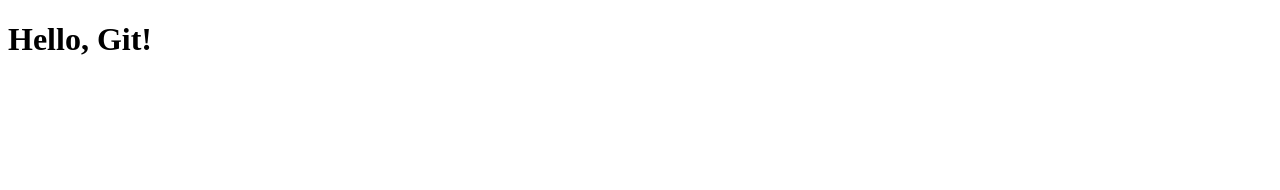
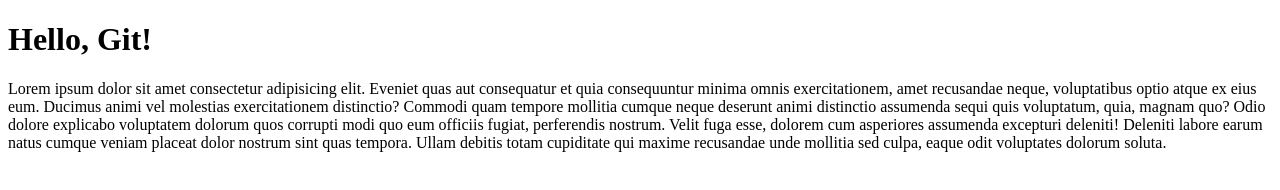
Before and after one commit to Akello7770/Akello, a plain HTML site: page index.html in a window 1280 px wide. Drawn offline with Linux system fonts and the light colour scheme.

Commit message:
wrote lorem100

```diff
--- a/index.html
+++ b/index.html
@@ -8,5 +8,6 @@
 </head>
 <body>
     <h1>Hello, Git!</h1>
+    <p>Lorem ipsum dolor sit amet consectetur adipisicing elit. Eveniet quas aut consequatur et quia consequuntur minima omnis exercitationem, amet recusandae neque, voluptatibus optio atque ex eius eum. Ducimus animi vel molestias exercitationem distinctio? Commodi quam tempore mollitia cumque neque deserunt animi distinctio assumenda sequi quis voluptatum, quia, magnam quo? Odio dolore explicabo voluptatem dolorum quos corrupti modi quo eum officiis fugiat, perferendis nostrum. Velit fuga esse, dolorem cum asperiores assumenda excepturi deleniti! Deleniti labore earum natus cumque veniam placeat dolor nostrum sint quas tempora. Ullam debitis totam cupiditate qui maxime recusandae unde mollitia sed culpa, eaque odit voluptates dolorum soluta.</p>
 </body>
 </html>
```
